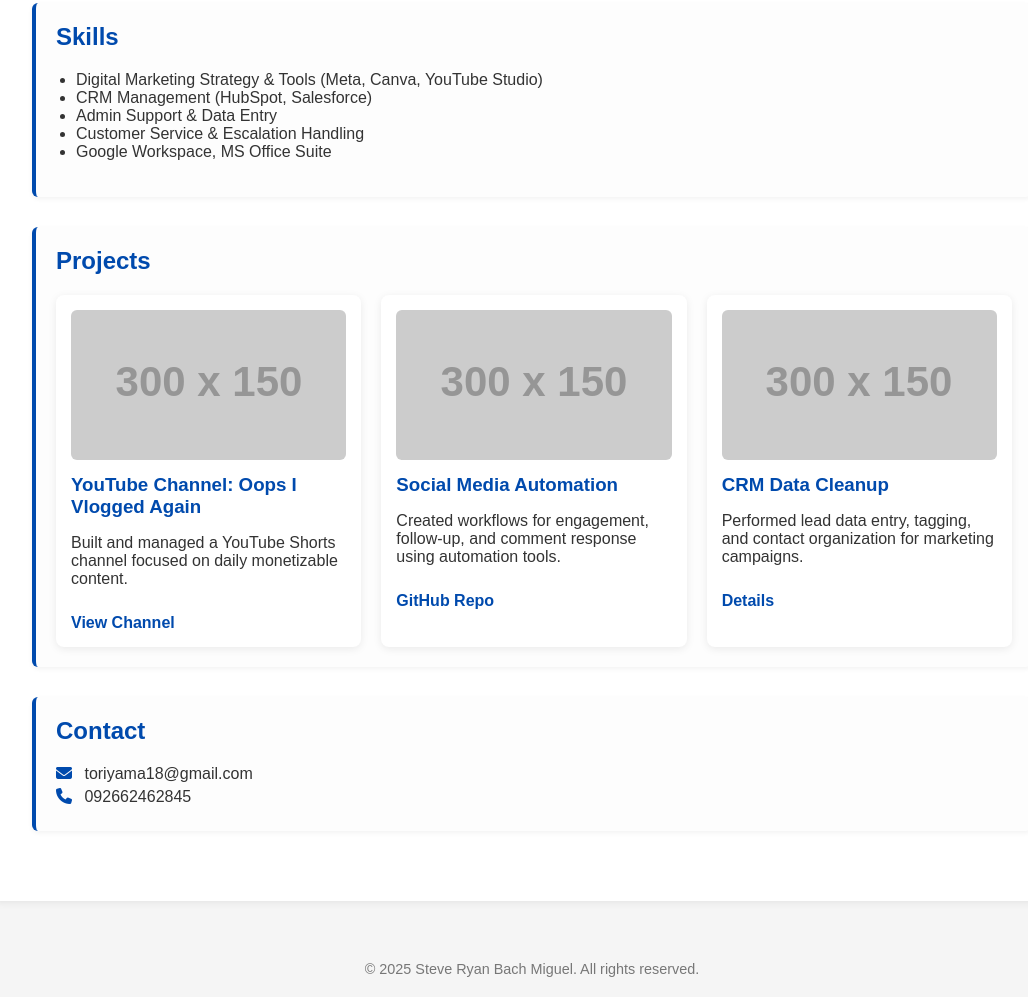
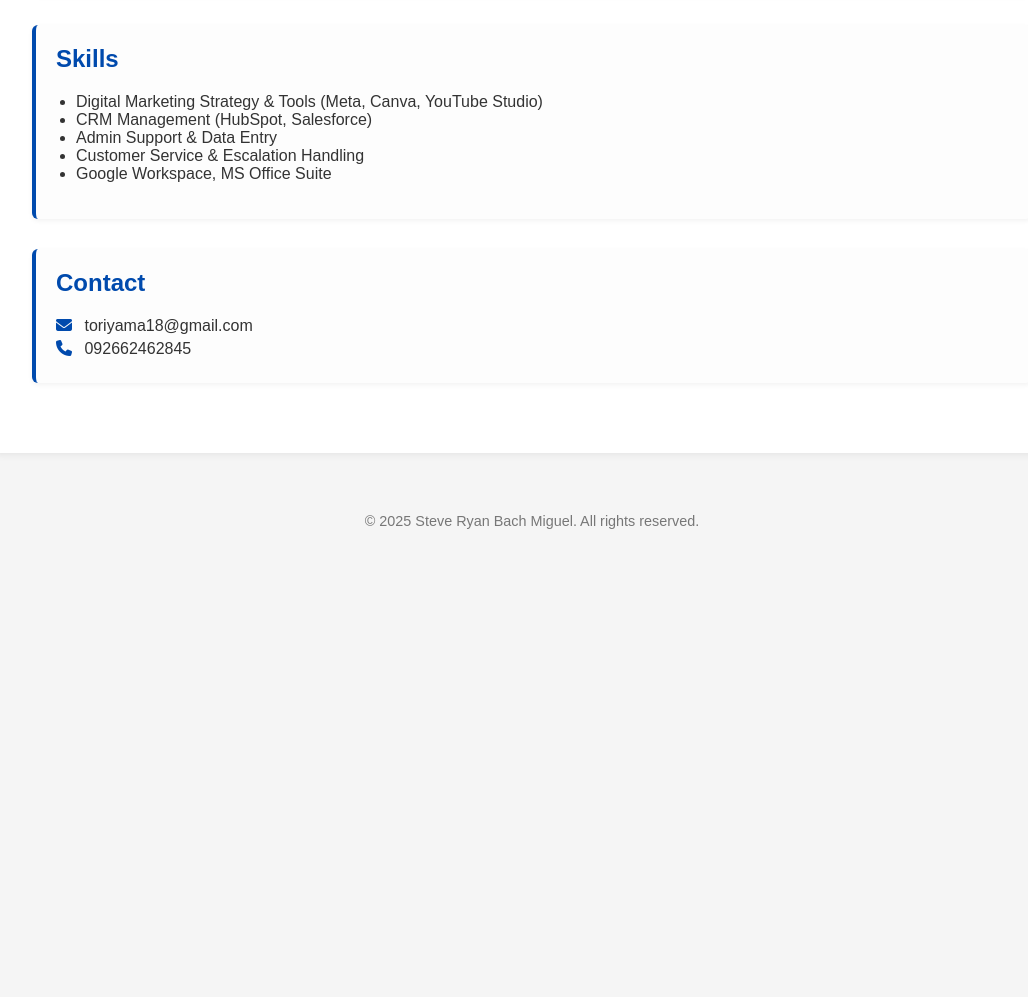
Before and after one commit to Celebi08/Steve-Freelance-Portfolio, a plain HTML site: page index.html in a window 1280 px wide. Shown: the part 1191-2188 px from the top of the page, without its empty margins (108-1136 px from the left). After the commit the page ends 1740 px from the top, so only its background shows below. Drawn offline with Linux system fonts and the light colour scheme; placeholder pictures from the web are drawn by us.

Commit message:
index.html

```diff
--- a/index.html
+++ b/index.html
@@ -74,56 +74,13 @@
       color: #777;
       font-size: 0.9em;
     }
-
-    .project-grid {
-      display: grid;
-      grid-template-columns: repeat(auto-fit, minmax(250px, 1fr));
-      gap: 20px;
-    }
-
-    .project-card {
-      background: #ffffff;
-      border-radius: 8px;
-      box-shadow: 0 2px 8px rgba(0,0,0,0.08);
-      overflow: hidden;
-      transition: transform 0.2s ease;
-      padding: 15px;
-    }
-
-    .project-card:hover {
-      transform: translateY(-4px);
-    }
-
-    .project-card img {
-      width: 100%;
-      height: 150px;
-      object-fit: cover;
-      border-radius: 6px;
-    }
-
-    .project-card h3 {
-      margin: 10px 0 5px;
-      color: #004aad;
-    }
-
-    .project-card a {
-      display: inline-block;
-      margin-top: 10px;
-      color: #004aad;
-      text-decoration: none;
-      font-weight: bold;
-    }
-
-    .project-card a:hover {
-      text-decoration: underline;
-    }
   </style>
 </head>
 <body>
 
   <div class="hero">
-    <h1>Steve Ryan Bach Miguel</h1>
-    <p>Technical Support | Admin Support | Digital Services | Sales</p>
+    <h1>Steve Ryan Bach G. Miguel</h1>
+    <p>Technical/Customer Support Representative | Business Development Manager | Admin Support | Digital Marketing Coordinator | Sales SME | Real Estate Sales Manager</p>
   </div>
 
   <div class="container">
@@ -172,30 +129,6 @@
       </ul>
     </div>
 
-    <div class="section projects">
-      <h2>Projects</h2>
-      <div class="project-grid">
-        <div class="project-card">
-          <img src="https://via.placeholder.com/300x150" alt="Project 1">
-          <h3>YouTube Channel: Oops I Vlogged Again</h3>
-          <p>Built and managed a YouTube Shorts channel focused on daily monetizable content.</p>
-          <a href="#">View Channel</a>
-        </div>
-        <div class="project-card">
-          <img src="https://via.placeholder.com/300x150" alt="Project 2">
-          <h3>Social Media Automation</h3>
-          <p>Created workflows for engagement, follow-up, and comment response using automation tools.</p>
-          <a href="#">GitHub Repo</a>
-        </div>
-        <div class="project-card">
-          <img src="https://via.placeholder.com/300x150" alt="Project 3">
-          <h3>CRM Data Cleanup</h3>
-          <p>Performed lead data entry, tagging, and contact organization for marketing campaigns.</p>
-          <a href="#">Details</a>
-        </div>
-      </div>
-    </div>
-
     <div class="section contact-info">
       <h2>Contact</h2>
       <p><i class="fas fa-envelope"></i> toriyama18@gmail.com</p>
```
